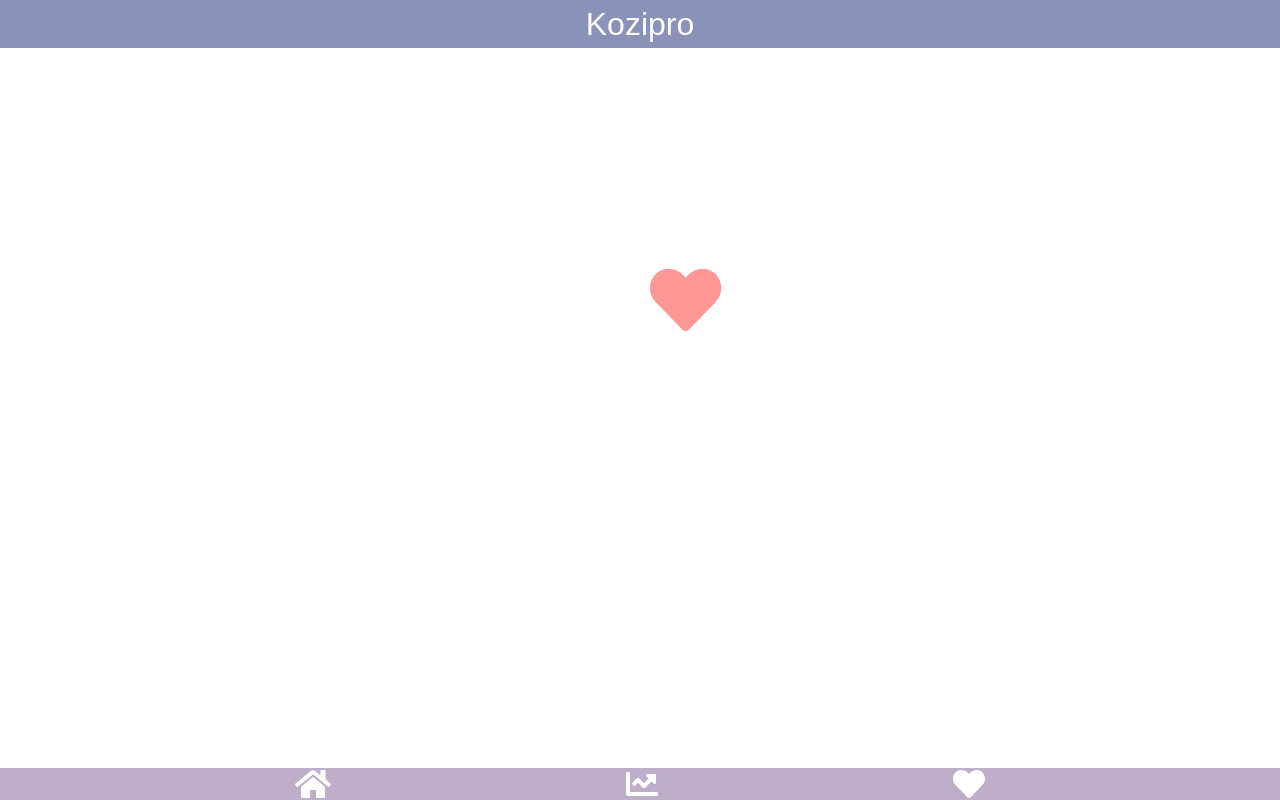
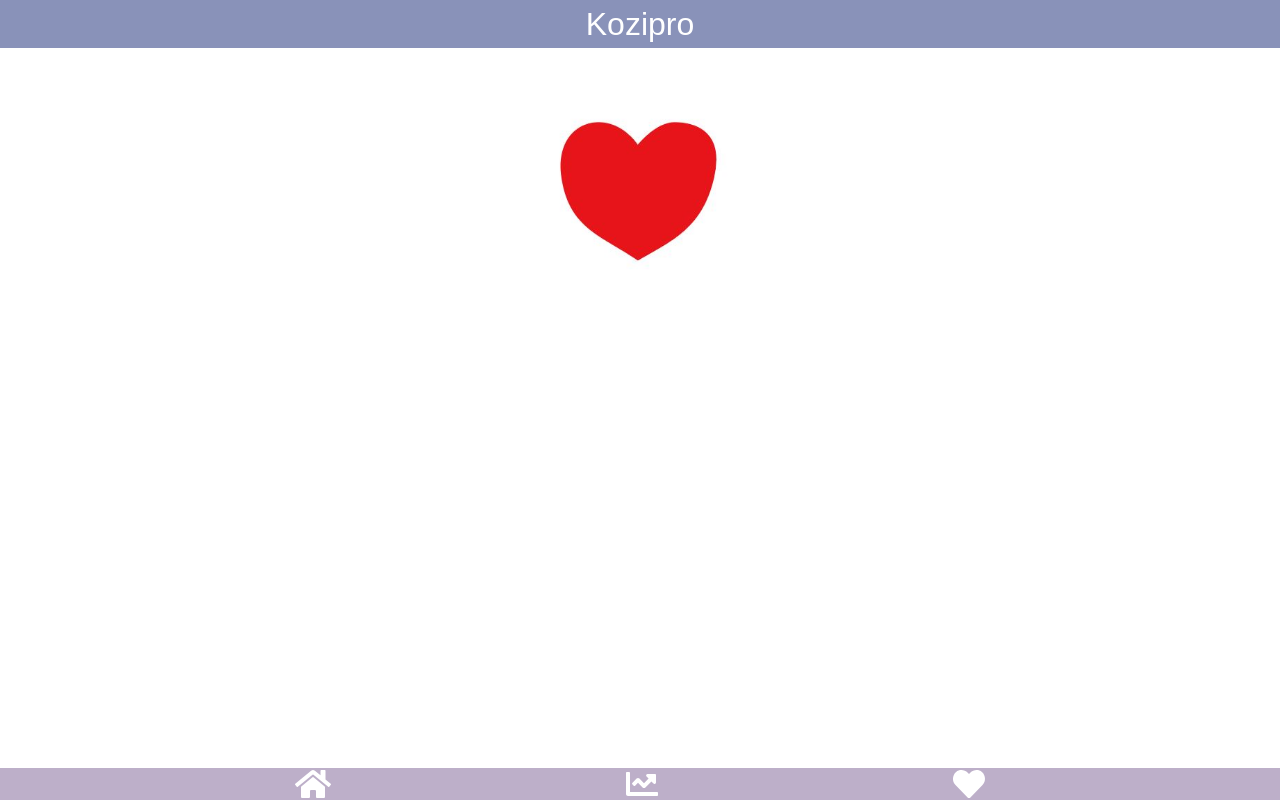
Before and after one commit to woodygaragelab/tokimeter, a React (Create React App) app: page /heartpage in a window 1280 px wide. Built offline with nearby package versions, Linux system fonts and the light colour scheme; what aws-amplify would draw is missing.

Commit message:
heart test

```diff
--- a/src/App.css
+++ b/src/App.css
@@ -61,3 +61,16 @@
   height: auto;          /* 縦横比(アスペクト比)は元イメージに合わせる */
   border-radius: 50%;    /* 丸く切り取る */
 }
+
+/* デバッグ用 */
+.clr44 {
+  background: #444444;
+  color: #ffffff;
+}
+.clrff8888 {
+  background: #ff8888;
+}
+.div1 {
+  background: #ffffff;
+  text-align: center;
+}
--- a/src/heartpage.js
+++ b/src/heartpage.js
@@ -8,6 +8,8 @@ import { useSpring, animated} from 'react-spring'           // アニメーシ
 import './App.css';                  // アプリ共通StyleSheet。kzXxxxx のスタイルはすべてここで定義する
 import { FontAwesomeIcon } from "@fortawesome/react-fontawesome"; // アイコン表示機能
 import { faHeart, faHome, faChartLine } from "@fortawesome/free-solid-svg-icons"; // Heart,Home,Graphのアイコン
+
+import heart from './img/heart.jpg'
 
 // Heart コンポネント
 export const Heart = () => {
@@ -41,14 +43,50 @@ export const Heart = () => {
       config: { mass: 1, tension: 100, friction: 50 } // tension:アニメーション変化スピード。
     })
 
+  const spring2 = useSpring(
+      {
+        backgroundColor:"#444444",
+        color:"#ff0000",
+        align:"left",
+        textAlign:"center",
+        fontSize: "96pt",
+        width: toggle ? "200px" : "50px",
+        height: toggle ? "200px" : "50px",
+
+        config: { mass: 1, tension: 100, friction: 50 } // tension:アニメーション変化スピード。
+      })
+      // position:"fix",
+      // top: "10",
+      // left: "10",
+
   // Heartコンポネントのレイアウト
+
+  // animated.div + font 方式。springで transformationがきれいに設定できない
+  // return (
+  //   <div>
+  //     <animated.div style={spring}>
+  //       <FontAwesomeIcon icon={faHeart} />
+  //     </animated.div>
+  //   </div>
+  // );
+
+  // animated.div + font では (spring2) width,heightが効かない
+  // return (
+  //   <div className="div1 mt-5">
+  //     <animated.div style={spring2}>
+  //       <FontAwesomeIcon icon={faHeart} />
+  //     </animated.div>
+  //   </div>
+  // );
+
+  // animated.img には (spring2) width,heightが効く。ハートimageはとりあえず自作
   return (
-    <div>
-      <animated.div style={spring}>　       {/* アニメーション表示部 */}
-        <FontAwesomeIcon icon={faHeart} />　{/* Heartアイコン        */}
-      </animated.div>
+    <div className="div1 mt-5">
+      <animated.img src={heart} style={spring2}>
+      </animated.img>
     </div>
   );
+
 }
 
 class HeartPage extends Component {
```
Also changed, not shown: src/home_test.html (added, +28 -0 lines), src/img/heart.jpg (added).
